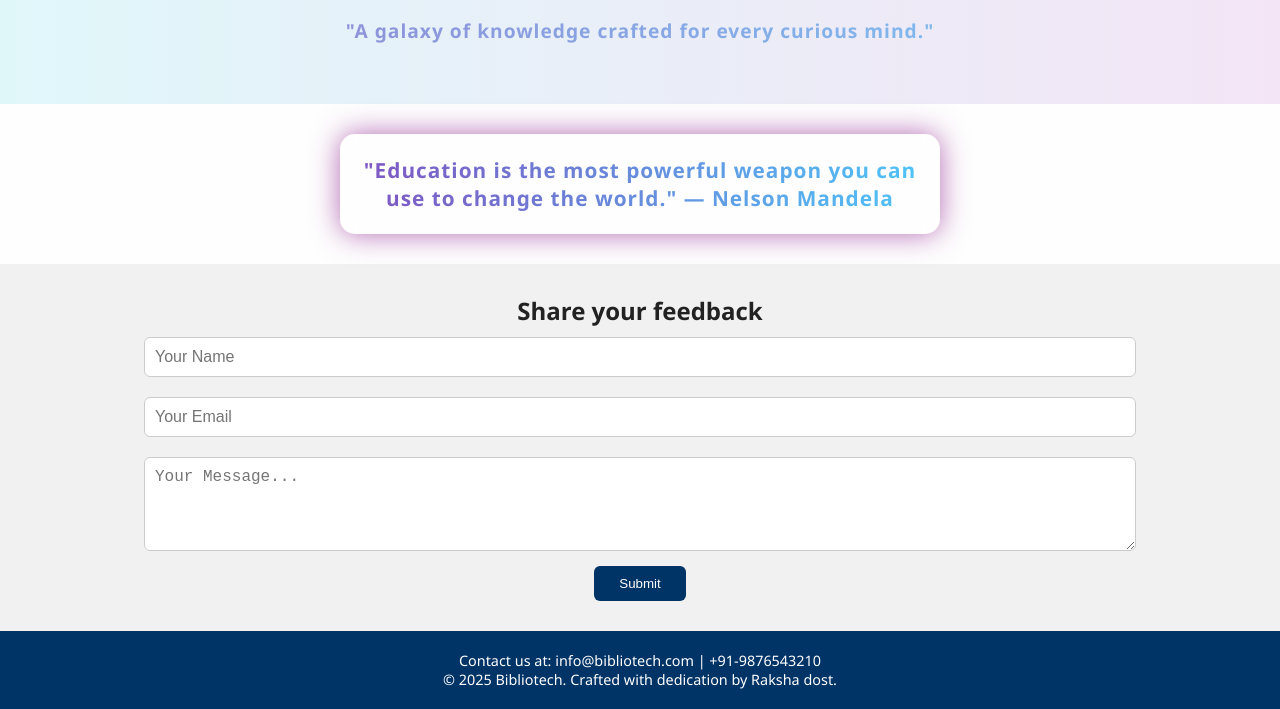
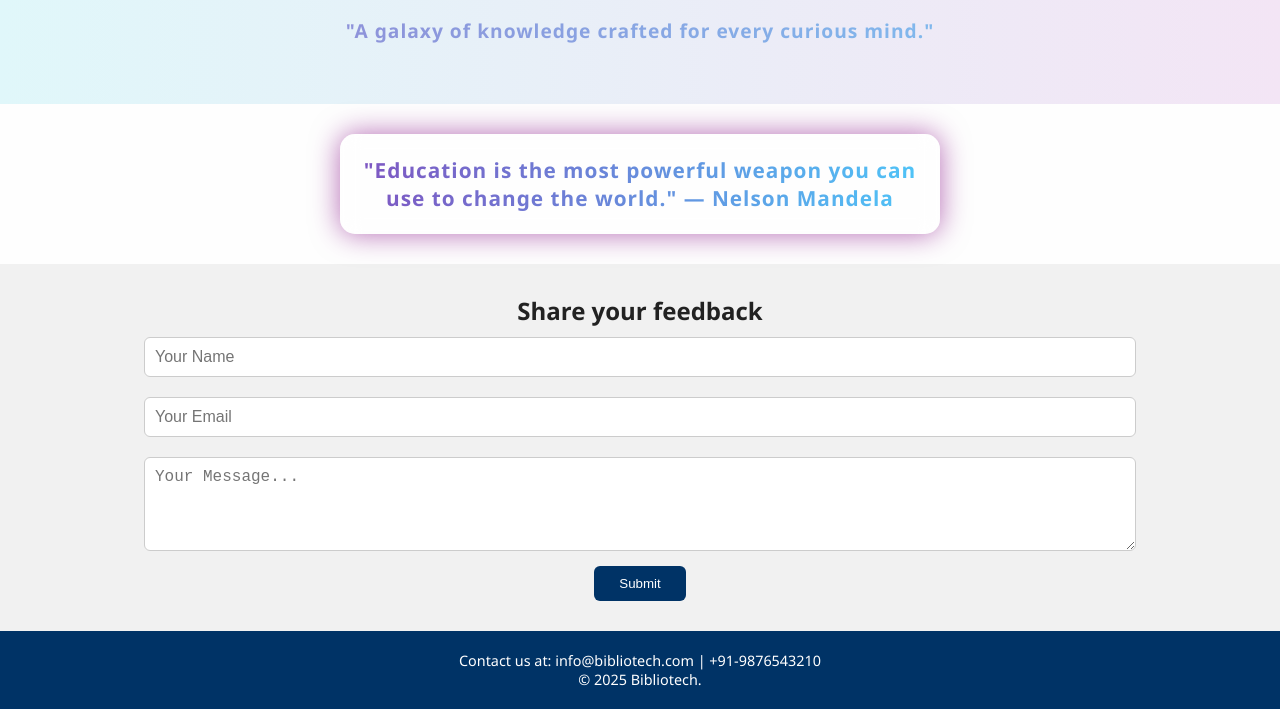
Before and after one commit to RakshaChaturvedi100/Bibliotech-, a plain HTML site: page index.html in a window 1280 px wide. Shown: the part 159-868 px from the top of the page. Drawn offline with Linux system fonts and the light colour scheme; a script that the page names is missing.

Commit message:
Update index.html

```diff
--- a/index.html
+++ b/index.html
@@ -45,7 +45,7 @@
   <!-- Footer -->
   <footer>
     <p>Contact us at: info@bibliotech.com | +91-9876543210</p>
-    <p>© 2025 Bibliotech. Crafted with dedication by Raksha dost.</p>
+    <p>© 2025 Bibliotech.</p>
   </footer>
 
   <!-- JavaScript -->
```
